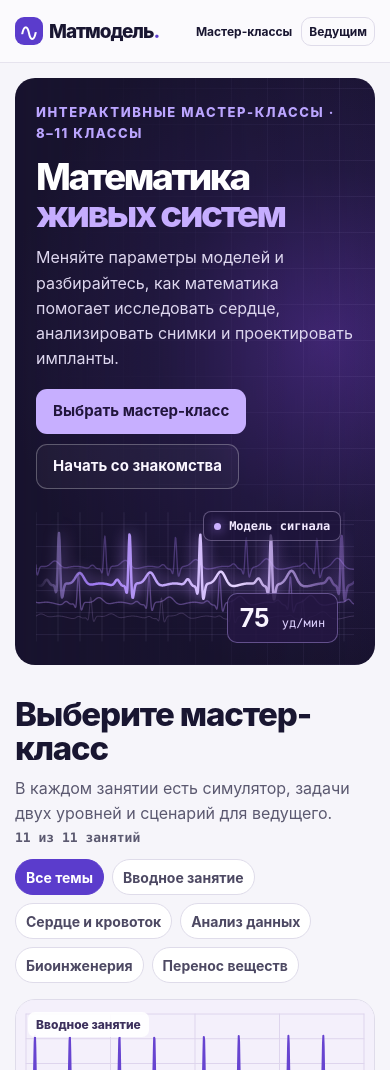
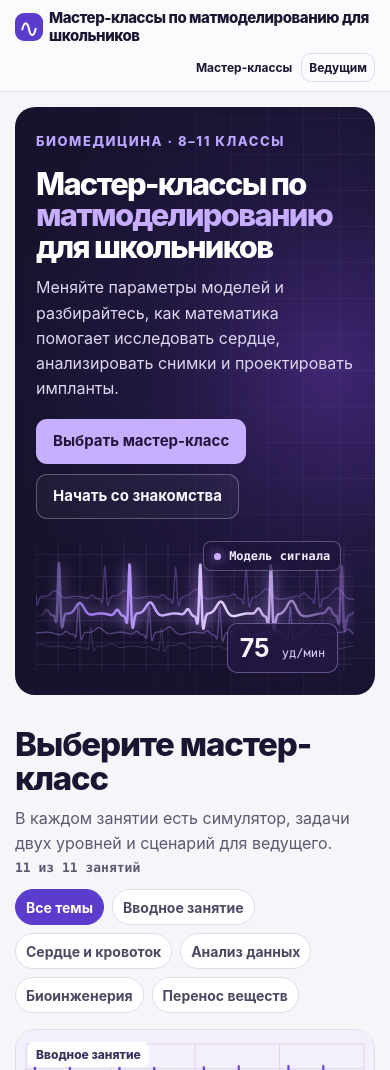
Before and after one commit to karinaurazova/biomed-workshops, a plain HTML site: page index.html in a window 390 px wide. Shown: the top 1070 px of the page. Drawn offline with Linux system fonts and the light colour scheme.

Commit message:
Rename the workshop site

```diff
--- a/app.js
+++ b/app.js
@@ -1,4 +1,5 @@
 const main = document.querySelector('main');
+const siteName = document.title;
 const byId = new Map(workshops.map(workshop => [workshop.id, workshop]));
 const routeFor = id => '#workshop/' + id;
 const escapeHtml = value => String(value).replace(/[&<>"']/g, char => ({
@@ -69,8 +70,8 @@ function makeCatalog() {
     <div class="shell">
       <section class="hero" aria-labelledby="home-title">
         <div class="hero-copy">
-          <p class="kicker">Интерактивные мастер-классы · 8–11 классы</p>
-          <h1 id="home-title">Математика <span>живых систем</span></h1>
+          <p class="kicker">Биомедицина · 8–11 классы</p>
+          <h1 id="home-title">Мастер-классы по <span>матмоделированию</span> для школьников</h1>
           <p>Меняйте параметры моделей и разбирайтесь, как математика помогает исследовать сердце, анализировать снимки и проектировать импланты.</p>
           <div class="hero-actions">
             <a href="#catalog" class="button primary">Выбрать мастер-класс</a>
@@ -326,13 +327,13 @@ function route(first = false) {
     view = nextView;
     if (workshop) {
       makeLesson(workshop);
-      document.title = workshop.title + ' · Матмодель';
+      document.title = workshop.title + ' · ' + siteName;
     } else if (id) {
       main.innerHTML = '<section class="lesson shell"><h1>Занятие не найдено</h1><p><a class="button primary" href="#catalog">Открыть каталог</a></p></section>';
-      document.title = 'Занятие не найдено · Матмодель';
+      document.title = 'Занятие не найдено · ' + siteName;
     } else {
       makeCatalog();
-      document.title = 'Матмодель · Мастер-классы по биомедицине';
+      document.title = siteName;
     }
   }
   const target = !id && ['catalog', 'guide'].includes(hash) ? document.getElementById(hash) : null;
--- a/index.html
+++ b/index.html
@@ -4,8 +4,8 @@
   <meta charset="utf-8">
   <meta name="viewport" content="width=device-width, initial-scale=1">
   <meta name="theme-color" content="#f5f4fa">
-  <meta name="description" content="Интерактивные мастер-классы по математическому моделированию в биомедицине для 8–11 классов.">
-  <title>Матмодель · Мастер-классы по биомедицине</title>
+  <meta name="description" content="Мастер-классы по матмоделированию для школьников 8–11 классов. Интерактивные модели и задачи по биомедицине.">
+  <title>Мастер-классы по матмоделированию для школьников</title>
   <link rel="icon" type="image/png" href="./favicon.png">
   <link rel="stylesheet" href="./styles.css">
   <script defer src="./workshops.js"></script>
@@ -17,7 +17,7 @@
   <a class="skip" href="#main">К содержанию</a>
   <header class="topbar">
     <div class="shell top-inner">
-      <a class="wordmark" href="#" aria-label="Матмодель, главная"><span class="mark" aria-hidden="true">∿</span> Матмодель<span class="brand-period">.</span></a>
+      <a class="wordmark" href="#"><span class="mark" aria-hidden="true">∿</span><span>Мастер-классы по матмоделированию для школьников</span></a>
       <nav aria-label="Основное меню">
         <a href="#catalog">Мастер-классы</a>
         <a href="#guide">Ведущим</a>
@@ -29,7 +29,7 @@
   </main>
   <footer class="footer">
     <div class="shell footer-inner">
-      <a class="wordmark" href="#"><span class="mark" aria-hidden="true">∿</span> Матмодель<span class="brand-period">.</span></a>
+      <a class="wordmark" href="#"><span class="mark" aria-hidden="true">∿</span><span>Мастер-классы по матмоделированию для школьников</span></a>
       <span>Учебные модели на синтетических данных</span>
       <a href="#catalog">К мастер-классам</a>
     </div>
--- a/styles.css
+++ b/styles.css
@@ -34,17 +34,16 @@ canvas { display: block; width: 100%; }
 .skip:focus { transform: none; }
 .topbar { border-bottom: 1px solid #e6e3ee; background: #fbfafd; }
 .top-inner { min-height: 74px; display: flex; align-items: center; justify-content: space-between; gap: 24px; }
-.wordmark { font-size: 22px; font-weight: 800; display: inline-flex; align-items: center; letter-spacing: -.055em; flex-shrink: 0; }
-.mark { width: 34px; height: 34px; margin-right: 9px; display: inline-grid; place-items: center; border-radius: 9px; background: var(--violet); color: white; font-size: 33px; line-height: 1; letter-spacing: 0; font-family: Georgia, serif; }
-.brand-period { color: var(--violet); }
-.topbar nav { display: flex; gap: 29px; align-items: center; font-size: 15px; font-weight: 650; }
+.wordmark { font-size: 17px; line-height: 1.2; font-weight: 800; display: inline-flex; align-items: center; letter-spacing: -.03em; }
+.mark { flex: none; width: 34px; height: 34px; margin-right: 9px; display: inline-grid; place-items: center; border-radius: 9px; background: var(--violet); color: white; font-size: 33px; line-height: 1; letter-spacing: 0; font-family: Georgia, serif; }
+.topbar nav { display: flex; flex: none; gap: 29px; align-items: center; font-size: 15px; font-weight: 650; }
 .topbar nav a:last-child { padding: 9px 13px; border: 1px solid var(--line); border-radius: 10px; }
 .topbar nav a:hover, .footer a:hover, .text-link:hover { color: var(--violet); }
 .hero { position: relative; overflow: hidden; margin-top: 34px; isolation: isolate; display: grid; min-height: 450px; grid-template-columns: 1fr .93fr; align-items: center; gap: 8px; padding: clamp(34px, 5vw, 72px); border-radius: 28px; background: radial-gradient(ellipse at 86% 45%, #422777 0%, #231943 38%, #18132e 73%); color: #fff; }
 .hero::before { content: ""; position: absolute; z-index: -1; inset: 0; background: linear-gradient(90deg, #18132ef0, #18132e30 65%, transparent), repeating-linear-gradient(90deg, #b09de315 0 1px, transparent 1px 36px), repeating-linear-gradient(0deg, #b09de315 0 1px, transparent 1px 36px); mask-image: linear-gradient(90deg,#0000,#000); }
-.hero-copy { position: relative; z-index: 1; }
+.hero-copy { position: relative; z-index: 1; min-width: 0; container-type: inline-size; }
 .kicker { margin: 0 0 16px; font-size: 13px; font-weight: 780; letter-spacing: .12em; text-transform: uppercase; color: #bba5ff; }
-.hero h1 { font-size: clamp(46px, 5.0vw, 80px); line-height: .99; font-weight: 800; letter-spacing: -.065em; margin-bottom: 20px; }
+.hero h1 { font-size: clamp(20px, 9.7cqi, 68px); line-height: 1.025; font-weight: 800; letter-spacing: -.055em; margin-bottom: 20px; }
 .hero h1 span { display: block; color: #c6adff; }
 .hero p:not(.kicker) { max-width: 45ch; color: #ded7ef; font-size: clamp(16px, 1.35vw, 19px); margin-bottom: 28px; }
 .hero-actions { display: flex; flex-wrap: wrap; gap: 10px; }
@@ -92,7 +91,7 @@ canvas { display: block; width: 100%; }
 .guide-grid p { font-size: 15px; }
 .footer { background: #f0edf6; border-top: 1px solid var(--line); }
 .footer-inner { display: flex; flex-wrap: wrap; align-items: center; justify-content: space-between; gap: 14px; min-height: 88px; padding-block: 14px; font-size: 14px; color: var(--muted); }
-.footer .wordmark { color: var(--ink); font-size: 19px; }
+.footer .wordmark { color: var(--ink); font-size: 16px; }
 .footer .mark { width: 27px; height: 27px; font-size: 27px; border-radius: 7px; }
 .lesson { padding: 25px 0 60px; }
 .breadcrumb { display: inline-block; margin: 1px 0 18px; color: var(--violet-dark); font-size: 14px; font-weight: 750; }
@@ -152,18 +151,17 @@ summary { color: var(--violet-dark); font-weight: 750; }
 @media (max-width: 820px) {
   .cards, .task-list { grid-template-columns: repeat(2,minmax(0,1fr)); }
   .hero { grid-template-columns: 1.12fr .9fr; }
-  .hero h1 { font-size: clamp(40px,6.2vw,55px); }
   .lab-layout { grid-template-columns: minmax(0,1fr) minmax(200px,235px); gap: 10px; }
 }
 @media (max-width: 630px) {
   .shell { width: calc(100% - 30px); }
   .top-inner { min-height: 62px; gap: 7px; }
-  .wordmark { font-size: 19px; }
+  .wordmark { font-size: 15px; }
   .mark { width: 28px; height: 28px; font-size: 25px; margin-right: 6px; }
   .topbar nav { gap: 9px; font-size: 12px; }
   .topbar nav a:last-child { padding: 6px 7px; }
   .hero { margin-top: 15px; padding: 24px 21px 10px; grid-template-columns: minmax(0,1fr); border-radius: 20px; gap: 3px; }
-  .hero h1 { font-size: clamp(37px,8.5vw,55px); margin-bottom: 13px; }
+  .hero h1 { margin-bottom: 13px; }
   .hero p:not(.kicker) { margin-bottom: 17px; }
   .hero-figure { margin: 0; }
   .hero-figure canvas { aspect-ratio: 1.95; }
@@ -186,6 +184,10 @@ summary { color: var(--violet-dark); font-weight: 750; }
   .stations { padding: 0 12px 10px; }
   .controls { order: 0; }
 }
+@media (max-width: 480px) {
+  .top-inner { flex-wrap: wrap; gap: 8px; padding-block: 9px; }
+  .topbar nav { width: 100%; justify-content: flex-end; }
+}
 @media (max-width: 400px) {
   .cards { grid-template-columns: minmax(0,1fr); }
   .card-media { height: 125px; }
```
Also changed, not shown: 1 other file.
